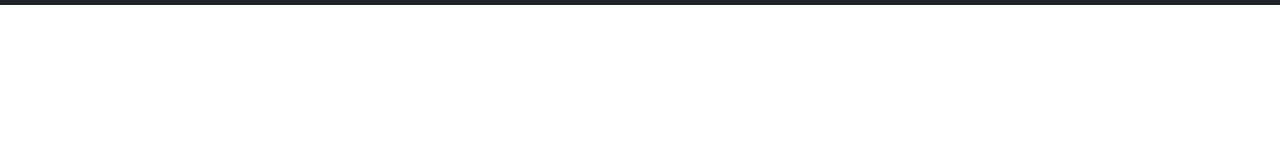
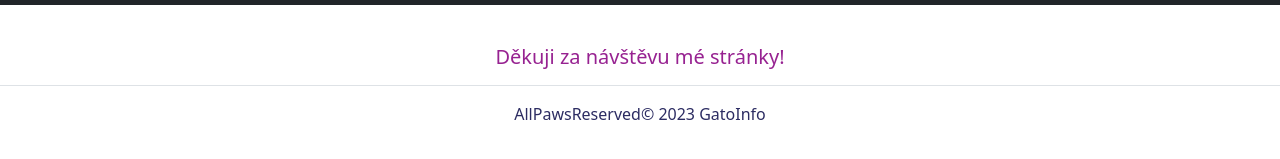
Before and after one commit to roubal2/GatoInfo, a plain HTML site: page gatos.html in a window 1280 px wide. Shown: the part 53-212 px from the top of the page. Drawn offline with nearby package versions, Linux system fonts and the light colour scheme; no server answers.

Commit message:
commit 4

```diff
--- /dev/null
+++ b/CSS.css
@@ -0,0 +1,9 @@
+#footer-title {
+    color: rgb(151, 34, 145);
+    font-size: 20px;
+}
+
+#footer-text {
+    color: rgb(44, 44, 98);
+    font-size: 16px;
+}
--- a/gatos.html
+++ b/gatos.html
@@ -5,6 +5,7 @@
     <meta http-equiv="X-UA-Compatible" content="IE=edge">
     <meta name="viewport" content="width=device-width, initial-scale=1.0">
     <link rel="stylesheet" href="https://cdn.jsdelivr.net/npm/bootstrap@5.2.3/dist/css/bootstrap.min.css">
+    <link rel="stylesheet" href="CSS.css">
     <title>Gatos!</title>
 </head>
 <body>
@@ -37,8 +38,17 @@
       <div id="card-container" class="container">
         <div class="row" id="card-row"></div>
       </div>
+
+      <footer class="py-3 my-4">
+        <h5 class="nav justify-content-center border-bottom pb-3 mb-3" id="footer-title">Děkuji za návštěvu mé stránky!</h5>
+        <p class="text-center" id="footer-text">AllPawsReserved© 2023 GatoInfo</p>
+      </footer>
 </body>
 <script>
+document.addEventListener('DOMContentLoaded', () => {
+  refreshCards();
+});
+
 function refreshCards() {
   const cardRow = document.getElementById('card-row');
   cardRow.innerHTML = '';
```
Also changed, not shown: about_us.html (+6 -0 lines), index.html (+6 -0 lines).
